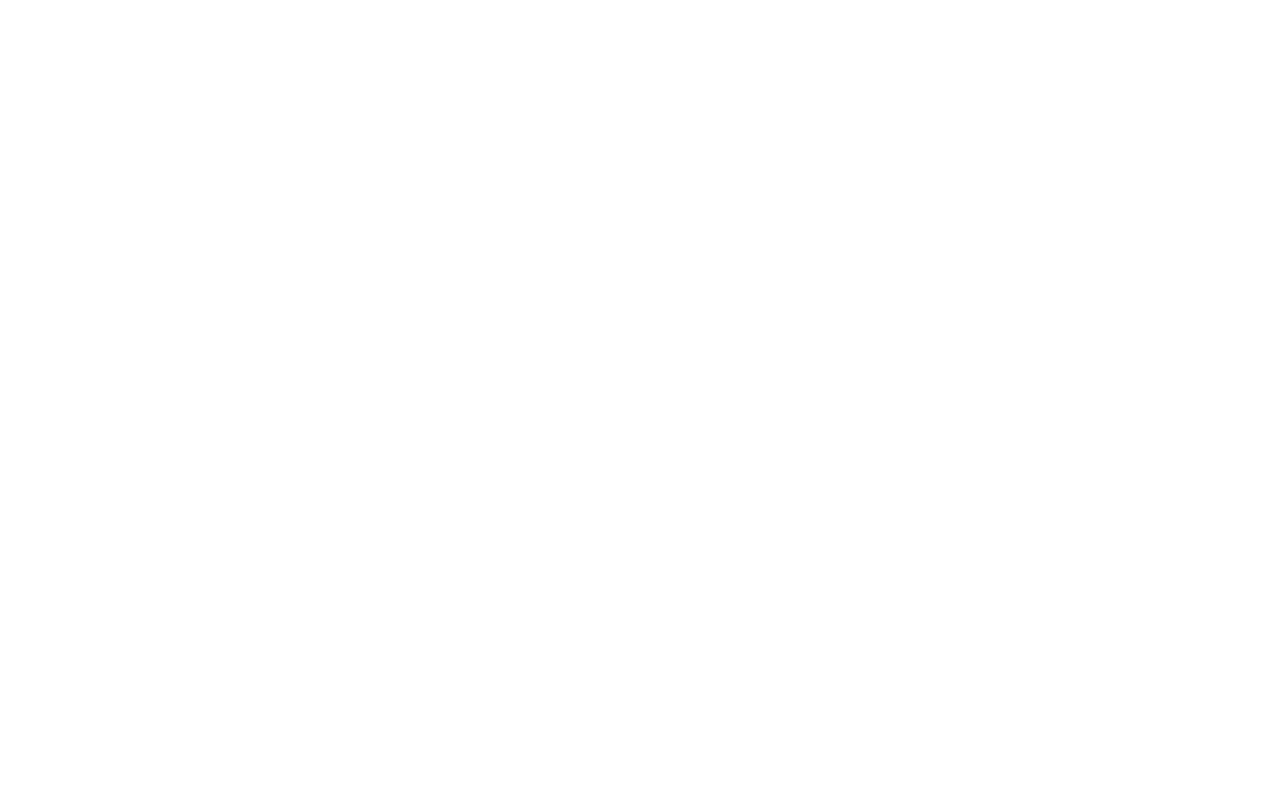
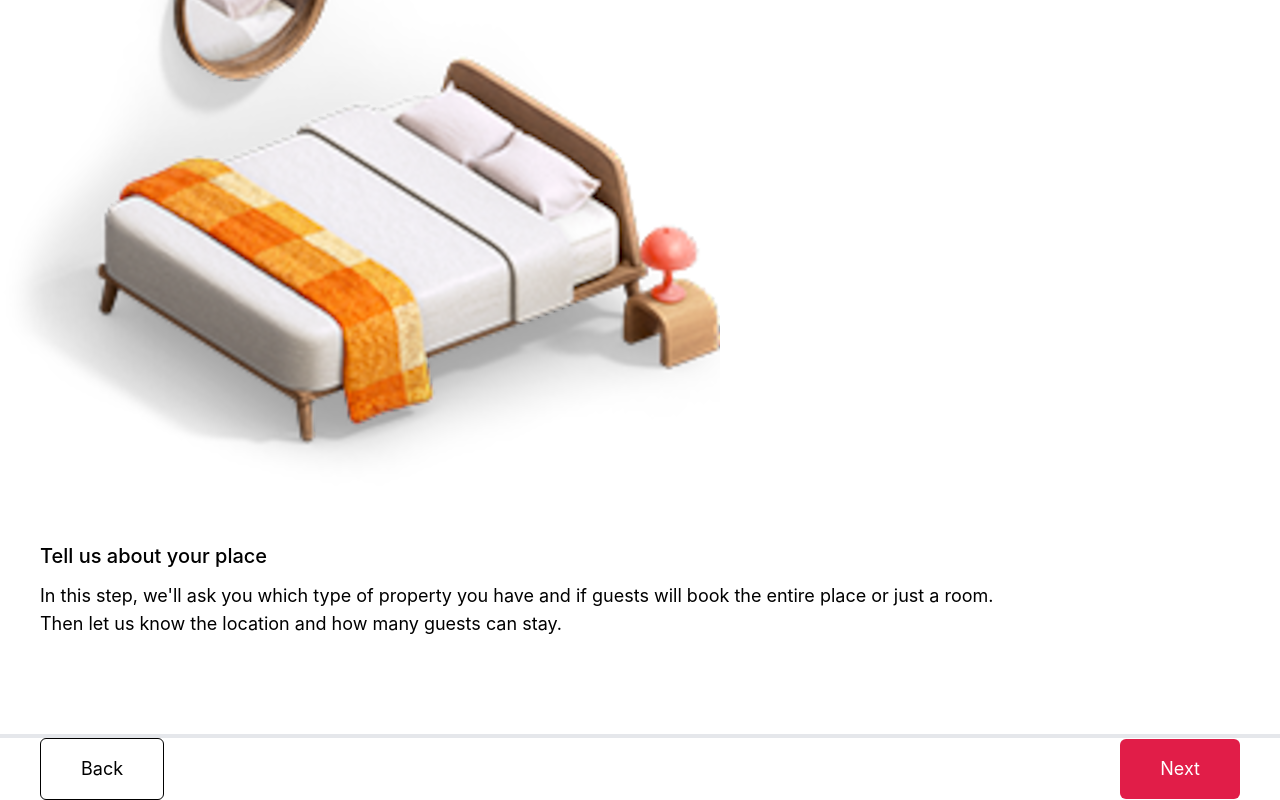
Before and after one commit to realmowhamad/travel, a React (Create React App) app: page /become-a-host/about-your-place in a window 1280 px wide. Before the commit this address had no page. Shown: the part 280-1080 px from the top of the page. Before the commit the page ends 800 px from the top, so only its background shows below. Built offline with nearby package versions, Linux system fonts and the light colour scheme.

Commit message:
feat : AboutYourPlace

```diff
--- /dev/null
+++ b/src/Components/BottomBar/BottomBar.jsx
@@ -0,0 +1,15 @@
+import React from "react";
+import { Link } from "react-router-dom";
+
+export default function BottomBar({ prevRoute, nextRoute, btnTitle = "Next" }) {
+    return (
+        <div className="mt-auto h-28 flex items-center justify-between flex-row-reverse px-10 border-t-4">
+            <Link to={`/${nextRoute}`}>
+                <button className="px-10 py-4 bg-rose-600 rounded-md text-white text-lg">{btnTitle}</button>
+            </Link>
+            <Link to={`/${prevRoute}`}>
+                <button className="px-10 py-4 border border-black rounded-md text-black text-lg">Back</button>
+            </Link>
+        </div>
+    );
+}
--- /dev/null
+++ b/src/Components/Header/Header.jsx
@@ -0,0 +1,12 @@
+import React from 'react';
+
+const Header = () => {
+    return (
+        <header className=' w-full flex justify-between items-center p-5 px-10'>
+            <h1>A</h1>
+            <button className='border p-2 rounded-full border-gray-600'>Save and Exit</button>
+        </header>
+    );
+}
+
+export default Header;
--- a/src/Components/Navbar/Navbar.jsx
+++ b/src/Components/Navbar/Navbar.jsx
@@ -41,7 +41,7 @@
 
             <div className='hidden lg:flex flex-1 items-center justify-end h-full w-auto'>
                 {/* Hosting */}
-                <Link to='/hosting' className={`${style.switch} flex-1 flex items-center justify-center p-2 rounded-full bg-transparent`}>
+                <Link to='/become-a-host' className={`${style.switch} flex-1 flex items-center justify-center p-2 rounded-full bg-transparent`}>
                     <h1 >Switch to hosting</h1>
                 </Link>
 
--- /dev/null
+++ b/src/Pages/HostingPage/AboutPlace/AboutYourPlace.jsx
@@ -0,0 +1,29 @@
+import React from 'react';
+import ParagraphCreator from '../../../Components/Common/ParagraphCreator/ParagraphCreator';
+import style from './AboutYourPlace.module.css'
+import bed from '../../../Assets/images/bed.png'
+import Header from '../../../Components/Header/Header';
+import BottomBar from '../../../Components/BottomBar/BottomBar';
+
+const AboutYourPlace = () => {
+    return (
+        <div className=' flex flex-col h-screen'>
+            <Header />
+            <div className={style.icon}>
+                <img src={bed} alt="" />
+            </div>
+            <div className={`${style.container} w-5/6  p-10 py-0`}>
+                <div className={`${style.content} pb-24`}>
+                    <h1 className='text-xl font-medium mt-5'>Tell us about your place</h1>
+                    <p className='text-lg font-normal mt-3'>
+                        In this step, we'll ask you which type of property you have and if guests will book the entire place or just a room. Then let us know the location and how many guests can stay.
+                    </p>
+                </div>
+            </div>
+            <BottomBar prevRoute={"become-a-host"} nextRoute={"become-a-host/structure"} />
+
+        </div>
+    );
+}
+
+export default AboutYourPlace;
--- a/src/Pages/HostingPage/HostingPage.jsx
+++ b/src/Pages/HostingPage/HostingPage.jsx
@@ -1,15 +1,15 @@
 import React from 'react';
 import ParagraphCreator from '../../Components/Common/ParagraphCreator/ParagraphCreator';
 import bed from '../../Assets/images/bed.png'
+import BottomBar from '../../Components/BottomBar/BottomBar';
+import Header from '../../Components/Header/Header';
 
 const HostingPage = () => {
 
     return (
         <div className='flex flex-col w-screen h-screen'>
-            <header className=' w-full flex justify-between items-center p-5 px-20'>
-                <h1>A</h1>
-                <button className='border p-2 rounded-full border-gray-600'>Save and Exit</button>
-            </header>
+
+            <Header />
             <section className='flex w-full h-full items-center justify-center'>
                 <div className='w-full h-full flex items-center justify-end '>
                     <h1 className='w-3/6 font-medium text-[56px] text-start'>It’s easy to get started on Airbnb</h1>
@@ -20,6 +20,7 @@
                     <ParagraphCreator icon={bed} number={3} header={"Finish up and publish"} content={"Choose if you'd like to start with an experienced guest, set a starting price, and publish your listing."} />
                 </div>
             </section>
+            <BottomBar btnTitle='Get Started' prevRoute={'become-a-host/overview'} nextRoute={"become-a-host/about-your-place"} />
 
         </div>
     );
--- a/src/Pages/Mainpage/Main.jsx
+++ b/src/Pages/Mainpage/Main.jsx
@@ -5,7 +5,7 @@
     return (
         <div className=" flex-grow">
             <Navbar />
-
+            Main page
         </div>
     )
 }
--- a/src/Routes/Routes.js
+++ b/src/Routes/Routes.js
@@ -1,12 +1,16 @@
+import AboutYourPlace from "../Pages/HostingPage/AboutPlace/AboutYourPlace";
 import HostingPage from "../Pages/HostingPage/HostingPage";
+
 import Main from "../Pages/Mainpage/Main";
 import NewLocation from "../Pages/NewLocation/NewLocation";
 
 const routes = [
     { path: "/", element: <Main /> },
     { path: "/newLocations", element: <NewLocation /> },
-    { path: "/hosting", element: <HostingPage /> },
+    { path: "/become-a-host", element: <HostingPage /> },
+    { path: "/become-a-host/about-your-place", element: <AboutYourPlace /> }
 
 ]
 
+
 export default routes
```
Also changed, not shown: src/Pages/HostingPage/AboutPlace/AboutYourPlace.module.css (added).
